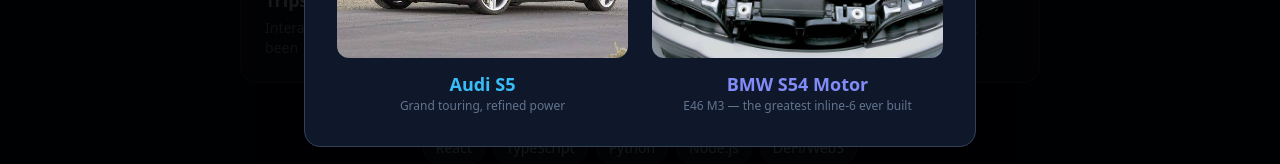
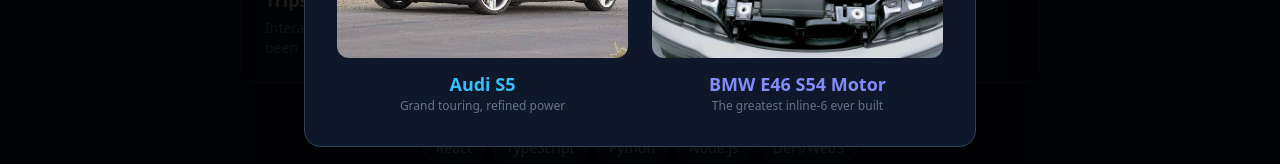
Before and after one commit to S5ifty4/s5ifty4, a Next.js app in the folder apps/web/: page / in a window 1280 px wide. Both pictures are taken after a click on the button "S5ifty4". Shown: the part 449-613 px from the top of the page. Built offline with nearby package versions, Linux system fonts and the light colour scheme.

Commit message:
fix: page name

```diff
--- a/apps/web/app/page.tsx
+++ b/apps/web/app/page.tsx
@@ -104,14 +104,14 @@
                   <div className="relative w-full aspect-[4/3] rounded-xl overflow-hidden">
                     <Image
                       src="/images/bmw-s54.jpg"
-                      alt="BMW S54 Engine"
+                      alt="BMW S54 Motor"
                       fill
                       className="object-cover"
                     />
                   </div>
                   <div className="text-center">
-                    <p className="text-indigo-400 font-semibold text-lg">BMW S54 Motor</p>
-                    <p className="text-slate-500 text-xs">E46 M3 — the greatest inline-6 ever built</p>
+                    <p className="text-indigo-400 font-semibold text-lg">BMW E46 S54 Motor</p>
+                    <p className="text-slate-500 text-xs">The greatest inline-6 ever built</p>
                   </div>
                 </div>
               </div>
```
